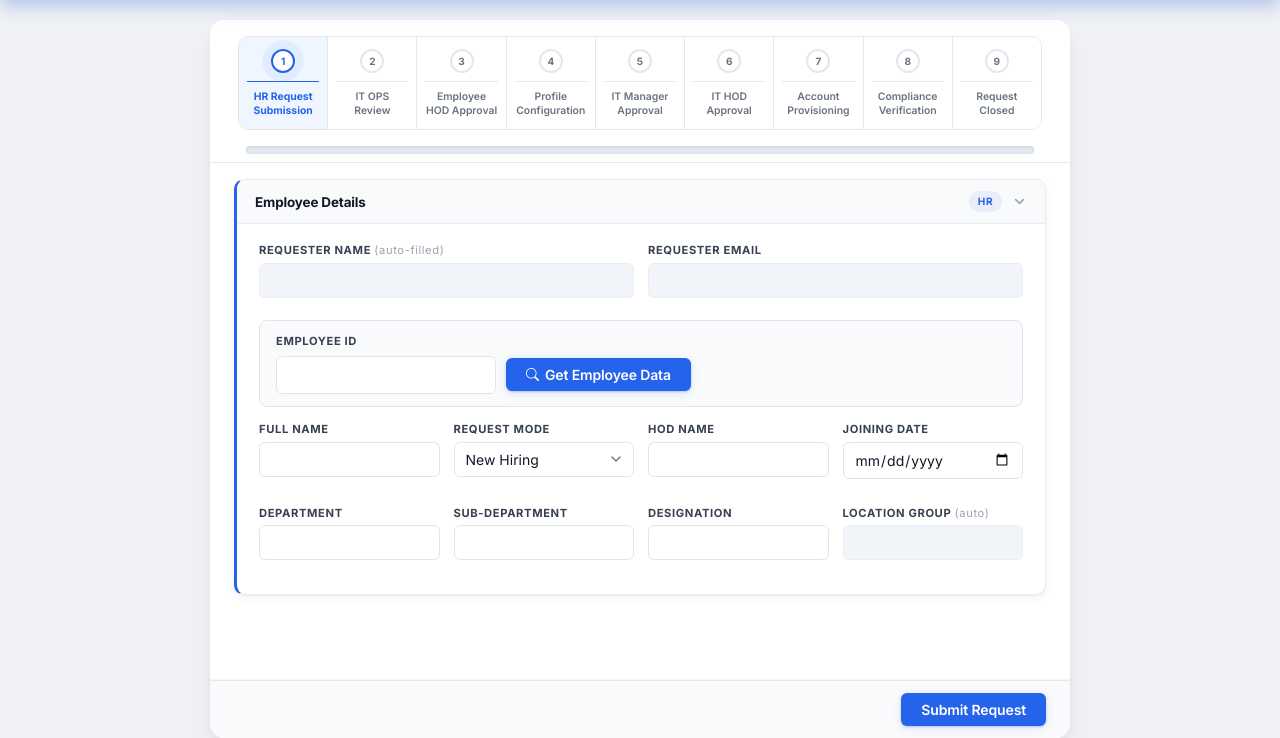
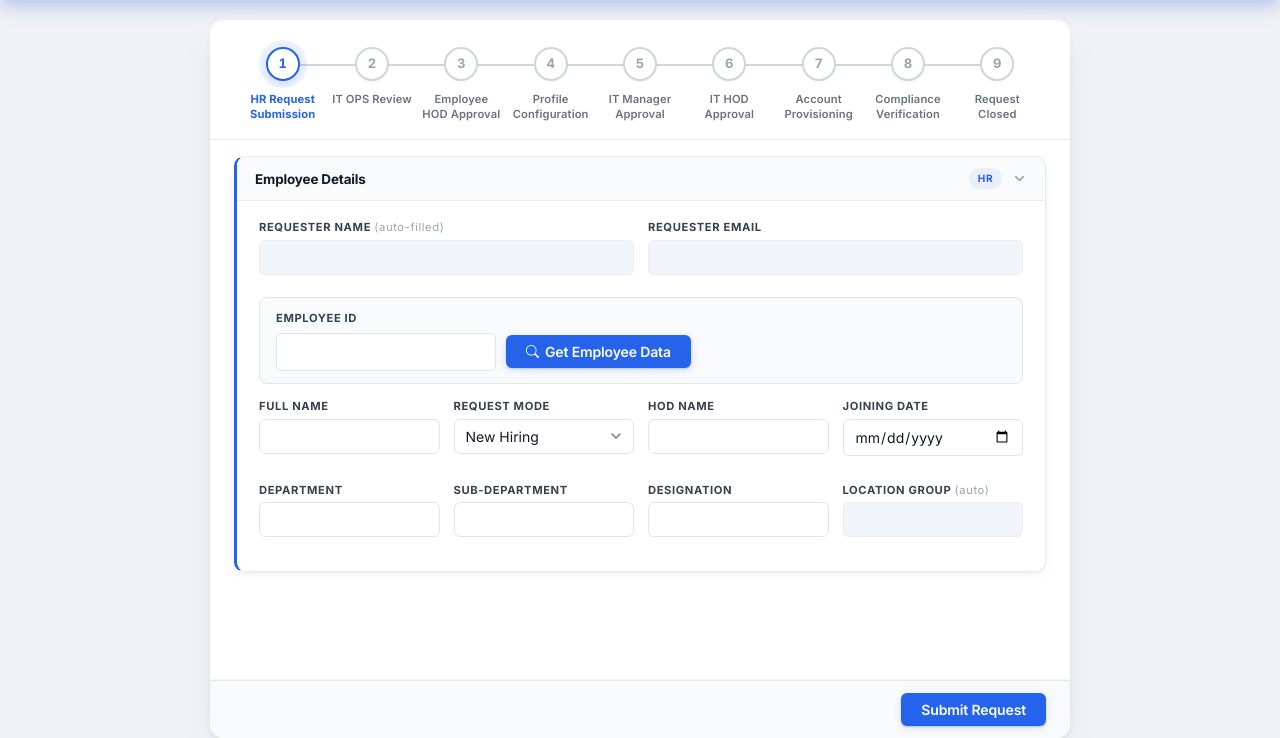
Before and after one commit to sajeel12/ifl-workflow-backend, a Node server app: page /api/onboarding/handle in a window 1280 px wide. Shown: the part 62-800 px from the top of the page. Run offline with Node 20, Linux system fonts and the light colour scheme; data comes from the database, SQL or seed files in the repository; some libraries are stand-ins or nearby versions.

Commit message:
UI: redesign onboarding stepper as symmetric connector-rail
Replace the boxed segmented stepper with a connector-rail design: circles threaded on a single horizontal rail that fills blue as steps complete. Labels now reserve a uniform two-line height with line-clamp (full text via title tooltip) so rows stay symmetric regardless of wording length. Add staggered load entrance, sequential rail fill, and a restrained breathing active ring; honour prefers-reduced-motion. Remove the redundant horizontal progress bar now that the rail conveys overall progress.

Co-Authored-By: Claude Opus 4.8 <noreply@anthropic.com>

```diff
--- a/public/css/modern.css
+++ b/public/css/modern.css
@@ -101,8 +101,14 @@ body {
 }
 
 /* ── Step Progress Bar ─────────────────────────────────── */
+/* ── Onboarding stepper: refined "connector-rail" design ──────────
+   Circles threaded on a single horizontal rail that fills blue as
+   steps complete. Every label reserves the SAME two-line height so the
+   row stays perfectly symmetric no matter how long the wording is —
+   the pattern Material UI Stepper / Ant Design Steps use. Markup is
+   unchanged (.step-item.completed / .active). */
 .steps-container {
-    padding: 16px 28px 0;
+    padding: 24px 28px 18px;
     background: var(--bg-card);
     border-bottom: 1px solid var(--border);
     flex-shrink: 0;
@@ -110,96 +116,139 @@ body {
 
 .steps-row {
     display: flex;
-    align-items: stretch;
-    gap: 0;
-    border: 1.5px solid var(--border);
-    border-radius: 10px;
-    overflow: hidden;
+    align-items: flex-start;
+    position: relative;
 }
 
 .step-item {
+    position: relative;
+    flex: 1 1 0;
+    min-width: 0;
     display: flex;
     flex-direction: column;
     align-items: center;
-    justify-content: flex-start;
-    gap: 8px;
-    color: var(--text-muted);
-    flex: 1 1 0;
-    min-width: 0;
-    min-height: 84px;
-    padding: 12px 8px;
-    background: var(--bg-card);
-    transition: background 0.25s ease;
+    gap: 11px;
+    padding-top: 3px;
+    /* staggered entrance on load */
+    animation: step-in 0.5s cubic-bezier(0.16, 1, 0.3, 1) backwards;
+}
+.step-item:nth-child(1) { animation-delay: 0.04s; }
+.step-item:nth-child(2) { animation-delay: 0.10s; }
+.step-item:nth-child(3) { animation-delay: 0.16s; }
+.step-item:nth-child(4) { animation-delay: 0.22s; }
+.step-item:nth-child(5) { animation-delay: 0.28s; }
+.step-item:nth-child(6) { animation-delay: 0.34s; }
+.step-item:nth-child(7) { animation-delay: 0.40s; }
+.step-item:nth-child(8) { animation-delay: 0.46s; }
+
+@keyframes step-in {
+    from { opacity: 0; transform: translateY(9px); }
+    to   { opacity: 1; transform: none; }
 }
 
-/* Single divider line between cells — like one table row, not boxed per step. */
-.step-item:not(:last-child) {
-    border-right: 1.5px solid var(--border);
+/* Rail geometry shared by the grey base (::after) and the blue
+   completed fill (::before, drawn on top and animated in). */
+.step-item:not(:last-child)::after,
+.step-item.completed:not(:last-child)::before {
+    content: "";
+    position: absolute;
+    top: 20px;            /* vertical centre of the 34px circle */
+    left: 50%;
+    width: 100%;
+    height: 2px;
+}
+.step-item:not(:last-child)::after {
+    background: var(--border-strong);
+    z-index: 0;
+}
+.step-item.completed:not(:last-child)::before {
+    background: linear-gradient(90deg, var(--primary), #3b82f6);
+    z-index: 1;
+    transform-origin: left center;
+    animation: rail-fill 0.55s cubic-bezier(0.4, 0, 0.2, 1) both;
+}
+.step-item:nth-child(1)::before { animation-delay: 0.20s; }
+.step-item:nth-child(2)::before { animation-delay: 0.26s; }
+.step-item:nth-child(3)::before { animation-delay: 0.32s; }
+.step-item:nth-child(4)::before { animation-delay: 0.38s; }
+.step-item:nth-child(5)::before { animation-delay: 0.44s; }
+.step-item:nth-child(6)::before { animation-delay: 0.50s; }
+.step-item:nth-child(7)::before { animation-delay: 0.56s; }
+
+@keyframes rail-fill {
+    from { transform: scaleX(0); }
+    to   { transform: scaleX(1); }
 }
 
 .step-circle {
-    width: 24px; height: 24px; border-radius: 50%;
-    background: #fff; border: 2px solid var(--border);
+    position: relative;
+    z-index: 2;
+    width: 34px; height: 34px; border-radius: 50%;
+    background: #fff; border: 2px solid var(--border-strong);
+    color: var(--text-faint);
     display: flex; align-items: center; justify-content: center;
-    font-weight: 700; font-size: 10px;
-    transition: all 0.25s ease;
+    font-weight: 700; font-size: 13px;
+    font-variant-numeric: tabular-nums;
+    box-shadow: 0 1px 2px rgba(0,0,0,0.05);
+    transition: all 0.3s cubic-bezier(0.4, 0, 0.2, 1);
     flex-shrink: 0;
 }
 
+/* Reserve a uniform two-line block + clamp overflow → no ragged rows.
+   The full text is exposed via a title="" tooltip in the markup. */
 .step-label {
-    font-size: 0.65rem;
+    font-size: 0.7rem;
     font-weight: 600;
-    white-space: normal;
-    word-break: normal;
+    letter-spacing: 0.01em;
     text-align: center;
     line-height: 1.3;
-    align-self: stretch;
-    padding-top: 8px;
-    border-top: 1px solid var(--border);
+    width: 100%;
+    padding: 0 4px;
+    color: var(--text-muted);
+    min-height: 2.6em;            /* exactly two lines */
+    display: -webkit-box;
+    -webkit-line-clamp: 2;
+    -webkit-box-orient: vertical;
+    overflow: hidden;
+    transition: color 0.3s ease;
 }
 
-.step-item.active {
-    background: var(--primary-light);
+/* Completed — solid blue token, crisp check */
+.step-item.completed .step-circle {
+    background: linear-gradient(135deg, var(--primary), #1e40af);
+    border-color: var(--primary);
+    color: #fff;
+    box-shadow: 0 2px 6px rgba(37, 99, 235, 0.30);
 }
+.step-item.completed .step-label { color: var(--text-secondary); }
+
+/* Active — soft halo + slow breathing ring (restrained) */
 .step-item.active .step-circle {
-    border-color: var(--primary); color: var(--primary);
+    border-color: var(--primary);
+    color: var(--primary);
     background: #fff;
-    animation: active-pulse 1.5s infinite;
+    box-shadow: 0 0 0 4px var(--primary-ring), 0 2px 8px rgba(37, 99, 235, 0.18);
+    animation: step-breathe 2.6s ease-in-out infinite;
 }
-.step-item.active .step-label { color: var(--primary); font-weight: 700; border-top-color: var(--primary); }
+.step-item.active .step-label { color: var(--primary); font-weight: 700; }
 
-@keyframes active-pulse {
-    0% { box-shadow: 0 0 0 0 rgba(37, 99, 235, 0.5); }
-    70% { box-shadow: 0 0 0 10px rgba(37, 99, 235, 0); }
-    100% { box-shadow: 0 0 0 0 rgba(37, 99, 235, 0); }
+@keyframes step-breathe {
+    0%, 100% { box-shadow: 0 0 0 4px var(--primary-ring), 0 2px 8px rgba(37, 99, 235, 0.18); }
+    50%      { box-shadow: 0 0 0 7px rgba(37, 99, 235, 0.08), 0 2px 8px rgba(37, 99, 235, 0.18); }
 }
 
-.step-item.completed .step-circle {
-    background: var(--primary); border-color: var(--primary); color: #fff;
-}
-.step-item.completed .step-label { color: var(--primary); border-top-color: var(--primary); }
-
-.global-progress {
-    height: 8px;
-    background: #e2e8f0;
-    border-radius: 8px;
-    margin: 16px 8px 8px 8px;
-    box-shadow: inset 0 1px 3px rgba(0,0,0,0.1);
+@media (max-width: 640px) {
+    .step-circle { width: 30px; height: 30px; font-size: 12px; }
+    .step-item:not(:last-child)::after,
+    .step-item.completed:not(:last-child)::before { top: 18px; }
+    .step-label { font-size: 0.62rem; }
 }
 
-.global-progress-fill {
-    height: 100%;
-    border-radius: 8px;
-    background: linear-gradient(90deg, var(--primary) 0%, #60a5fa 50%, var(--primary) 100%);
-    background-size: 200% 100%;
-    transition: width 0.4s ease;
-    animation: progress-burn 1.5s infinite linear;
-    box-shadow: 0 0 10px rgba(37, 99, 235, 0.6);
-}
-
-@keyframes progress-burn {
-    0% { background-position: 100% 0; }
-    100% { background-position: -100% 0; }
+/* Respect reduced-motion preferences */
+@media (prefers-reduced-motion: reduce) {
+    .step-item,
+    .step-item.completed:not(:last-child)::before,
+    .step-item.active .step-circle { animation: none; }
 }
 
 /* ── Form scaffold (flex: fills remaining height) ──────── */
--- a/src/views/pages/onboarding_form.ejs
+++ b/src/views/pages/onboarding_form.ejs
@@ -108,12 +108,9 @@
                         <div class="step-circle">
                             <% if (s.status === 'completed') { %>&#10003;<% } else { %><%= i + 1 %><% } %>
                         </div>
-                        <div class="step-label"><%= s.label %></div>
+                        <div class="step-label" title="<%= s.label %>"><%= s.label %></div>
                     </div>
                 <% }); %>
-            </div>
-            <div class="global-progress">
-                <div class="global-progress-fill" style="width: <%= stepProgress %>%"></div>
             </div>
         </div>
 
```
